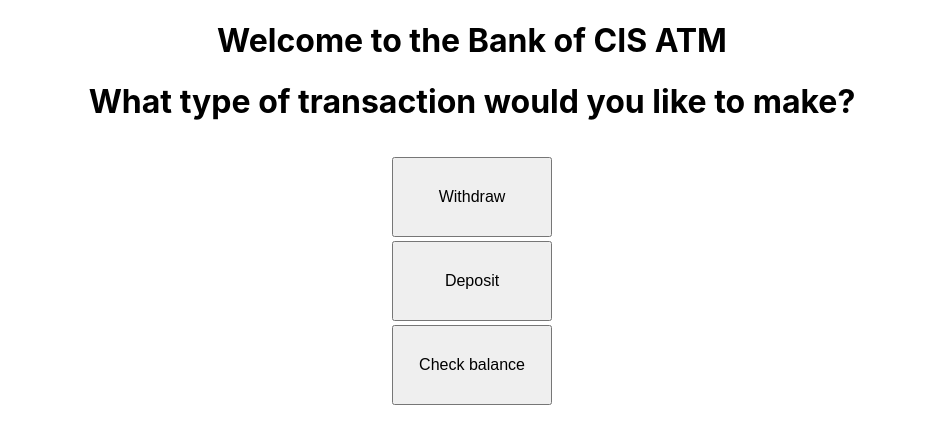
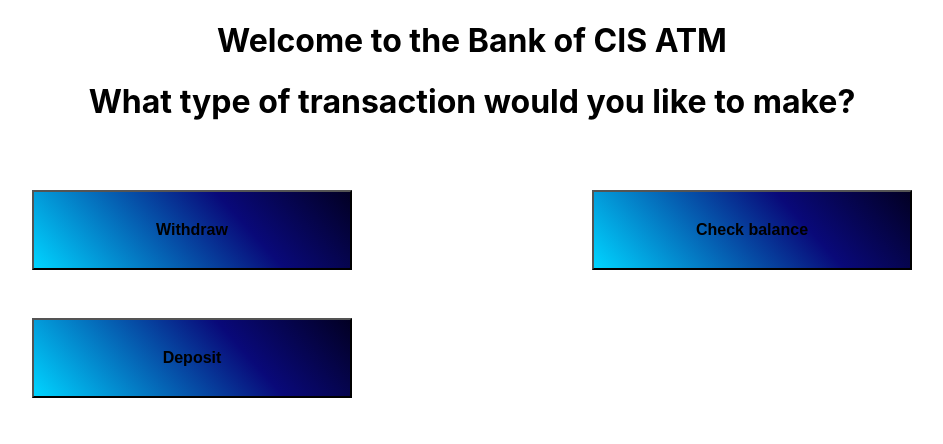
Before and after one commit to stuartdev1/cis-atm, a Next.js app in the folder client/: page / in a window 1280 px wide. Shown: the top 444 px of the page, without its empty margins (168-1111 px from the left). Built offline with nearby package versions, Linux system fonts and the light colour scheme.

Commit message:
chore: inquire page

```diff
--- a/client/pages/deposit.js
+++ b/client/pages/deposit.js
@@ -28,7 +28,7 @@ const deposit = () => {
             onInput={(e) => setDepositAmt(e.target.value)}
           />
         </form>
-        <button onClick={depositMoney}> Withdraw </button>
+        <button className="atm-button" onClick={depositMoney}> Withdraw </button>
       </div>
     </>
   );
--- a/client/pages/index.js
+++ b/client/pages/index.js
@@ -9,7 +9,7 @@ export default function Home(props) {
   const validateUser = () => {};
 
   return (
-    <div>
+    <div className="atm-wrapper">
       <h1 className="atm-title">Welcome to the Bank of CIS ATM</h1>
       {!validUser && (
         <div>
@@ -41,20 +41,24 @@ export default function Home(props) {
         <>
           <h1 className="atm-title">What type of transaction would you like to make?</h1>
           <div className="home-links">
-            <div className="home-link__link">
+            <div className="links-col1">
+              <div className="home-link__link-col1">
                 <Link href="./withdraw">
-                <button className="atm-button">Withdraw</button>
+                  <button className="atm-button" >Withdraw</button>
                 </Link>
               </div>
-            <div className="home-link__link">
+              <div className="home-link__link-col1">
                 <Link href="./deposit">
                   <button className="atm-button">Deposit</button>
                 </Link>
               </div>
-            <div className="home-link__link">
+            </div>
+            <div className="links-col2">
+              <div className="home-link__link-col2">
                 <Link href="./inquire">
                   <button className="atm-button">Check balance</button>
                 </Link>
+              </div>
             </div>
           </div>
         </>
--- a/client/pages/withdraw.js
+++ b/client/pages/withdraw.js
@@ -28,7 +28,7 @@ const withdraw = (props) => {
             onInput={(e) => setWithdrawAmt(e.target.value)}
           />
         </form>
-        <button onClick={withdrawMoney}> Withdraw </button>
+        <button className="atm-button" onClick={withdrawMoney}> Withdraw </button>
       </div>
     </>
   );
--- a/client/styles/globals.css
+++ b/client/styles/globals.css
@@ -21,7 +21,7 @@ a {
   }
   body {
     color: white;
-    background: blue;
+    background: #99999d;
   }
 }
 
@@ -31,31 +31,43 @@ a {
 }
 
 .atm-button {
-  padding: 10%;
   height: 5rem;
-  width: 10rem;
+  width: 20rem;
   font-size: 1rem;
+  font-weight: bold;
+  background: rgb(2, 0, 36);
+  background: linear-gradient(
+    228deg,
+    rgba(2, 0, 36, 1) 0%,
+    rgba(9, 9, 121, 1) 35%,
+    rgba(0, 212, 255, 1) 100%
+  );
 }
 
 .home-links {
-  padding-block-start: 10%;
   display: flex;
-  flex-flow: column;
-  align-items: center;
+  flex-direction: row;
+  flex-wrap: wrap;
+  width: 100%;
   justify-content: center;
-  border: 1px;
-  height: 150px;
-  width: 100%;
-  align-content: center;
 }
 
-.home-link__link {
-  flex: 1 auto;
-  padding-block: 2px;
-  border: 1px;
+.home-link__link-col1 {
+  display: flex;
+  flex-direction: column;
+  flex: 1;
+  margin-inline-end: 15rem;
+  margin-block: 3rem;
 }
 
-/* styling for withdraw page */
+.home-link__link-col2 {
+  display: flex;
+  flex-direction: column;
+  flex: 1;
+  margin-block: 3rem;
+}
+
+/* styling for transaction pages */
 .transaction-wrapper {
   display: flex;
   flex-flow: column;
```
Also changed, not shown: client/pages/inquire.js (+14 -3 lines). Lines whose indentation alone changed are shown as unchanged.
